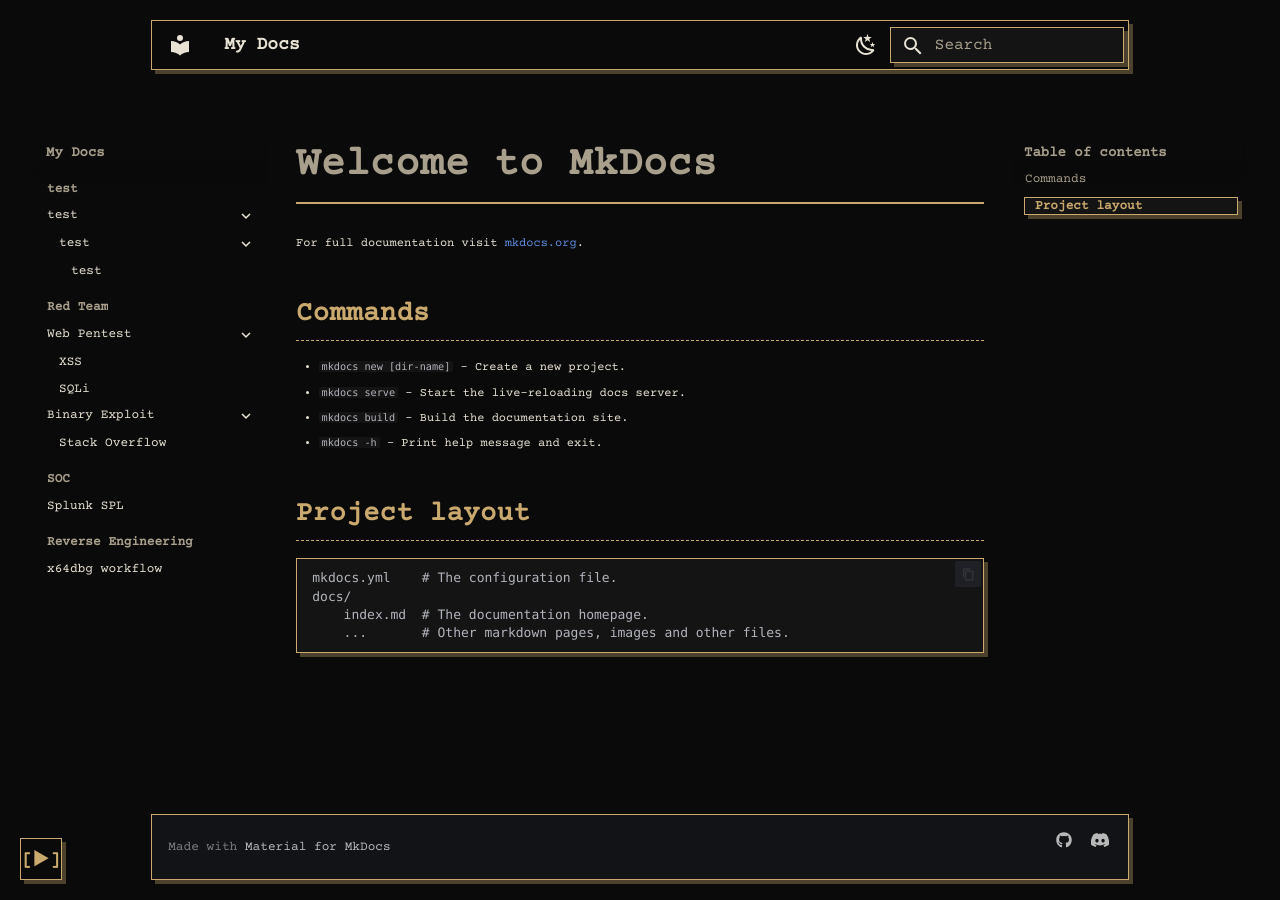
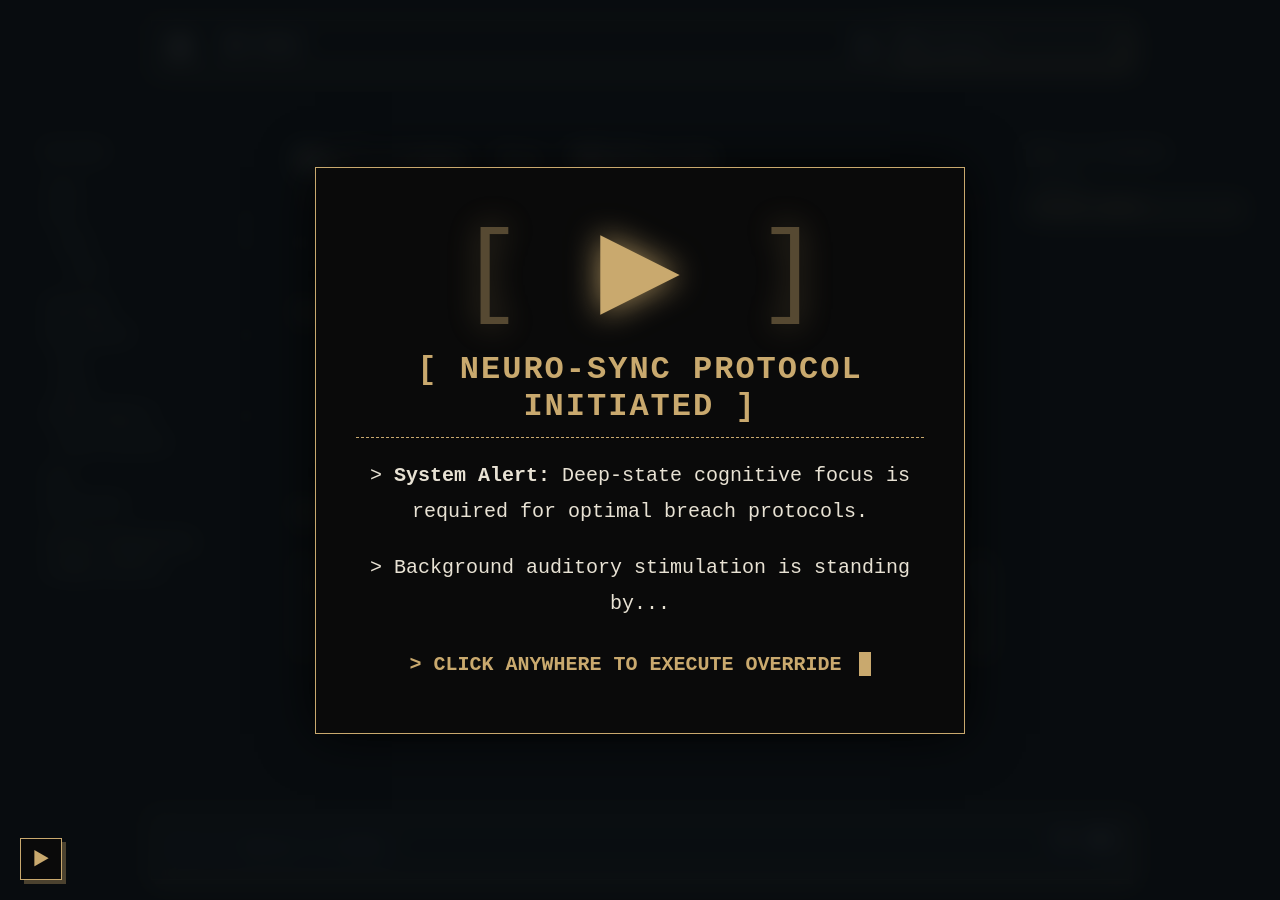
Before and after one commit to hau2212/playBook, an MkDocs documentation site: the page built from docs/index.md, in a window 1280 px wide. Built offline with MkDocs 1.6.1 and Material for MkDocs 9.7.7, drawn with Linux system fonts in a browser that asks for light colours.

Commit message:
update popup alert

```diff
--- /dev/null
+++ b/docs/javascripts/audio-trap.js
@@ -0,0 +1,44 @@
+(function () {
+  "use strict";
+
+  function initAudioTrap() {
+    // Check session để popup chỉ xuất hiện 1 lần duy nhất
+    if (sessionStorage.getItem("audioTrapSeen")) return;
+
+    var overlay = document.createElement("div");
+    overlay.id = "audio-trap-overlay";
+
+    // Đã thay thế mũi tên bằng một khối Logo ở ngay trung tâm Terminal
+    overlay.innerHTML =
+      '<div class="audio-trap-terminal">' +
+      '  <div class="audio-trap-logo">' +
+      '    <span class="logo-bracket">[</span>' +
+      '    <span class="logo-icon">&#9654;</span>' +
+      '    <span class="logo-bracket">]</span>' +
+      '  </div>' +
+      '  <h2>[ NEURO-SYNC PROTOCOL INITIATED ]</h2>' +
+      '  <p>> <strong>System Alert:</strong> Deep-state cognitive focus is required for optimal breach protocols.</p>' +
+      '  <p>> Background auditory stimulation is standing by...</p>' +
+      '  <p style="color: var(--md-accent-fg-color, #c9a96e); margin-top: 25px; font-weight: bold;">' +
+      '    > CLICK ANYWHERE TO EXECUTE OVERRIDE <span class="blinking-cursor"></span>' +
+      '  </p>' +
+      '</div>';
+
+    document.body.appendChild(overlay);
+
+    overlay.addEventListener("click", function() {
+      // 1. Tắt lớp sương mù
+      overlay.style.opacity = "0";
+      overlay.style.pointerEvents = "none";
+      sessionStorage.setItem("audioTrapSeen", "true");
+
+      // 2. Xóa HTML khỏi DOM
+      setTimeout(function() {
+        if (overlay.parentNode) overlay.parentNode.removeChild(overlay);
+      }, 400);
+    });
+  }
+
+  // Khởi chạy khi tải trang
+  document.addEventListener("DOMContentLoaded", initAudioTrap);
+})();
--- a/docs/javascripts/music-player.js
+++ b/docs/javascripts/music-player.js
@@ -1,15 +1,12 @@
 (function () {
   "use strict";
 
-  var LOCAL_TRACKS = [
-    { title: "[SYS_AUDIO_01]", src: "/assets/audio/lofi-1.mp3" },
-  ];
+  var LOCAL_TRACKS = [];
 
   var YOUTUBE_TRACKS = [
     { title: "[NET_STREAM_01]", videoId: "lw6GgjJ8guw" }
   ];
 
-  /* 1. ĐỔI MẶC ĐỊNH SANG YOUTUBE (Bỏ qua Local) */
   var DEFAULT_SOURCE = "youtube";
 
   var state = {
@@ -34,9 +31,10 @@
   function buildUI() {
     var wrap = document.createElement("div");
     wrap.id = "floating-player";
+
     wrap.innerHTML =
       '<div class="fp-box">' +
-      '  <div class="fp-toggle" id="fp-toggle" title="Kéo để di chuyển / Click để mở">[&#9654;]</div>' +
+      '  <div class="fp-toggle" id="fp-toggle" title="Kéo để di chuyển / Click để mở">&#9654;</div>' +
       '  <div class="fp-panel fp-collapsed" id="fp-panel">' +
       '    <div class="fp-track" id="fp-track">[STANDBY]</div>' +
 
@@ -57,13 +55,6 @@
       '      <input id="fp-volume" type="range" min="0" max="100" value="40" title="Âm lượng">' +
       '    </div>' +
 
-      /* 2. ĐÃ XÓA (ẨN) GIAO DIỆN CHUYỂN ĐỔI LOCAL/YOUTUBE */
-      // '    <div class="fp-source">' +
-      // '      <label><input type="radio" name="fp-src" value="local" checked> [LOCAL_DB]</label>' +
-      // '      <label><input type="radio" name="fp-src" value="youtube"> [NET_STREAM]</label>' +
-      // '    </div>' +
-
-      /* 3. HIỂN THỊ LUÔN Ô NHẬP LINK YOUTUBE (Đổi display:none thành display:flex) */
       '    <div class="fp-yt-input" id="fp-yt-input-group" style="display:flex;">' +
       '      <input type="text" id="fp-yt-link" placeholder="Dán link hoặc ID YouTube" autocomplete="off">' +
       '      <button id="fp-yt-load">Phát</button>' +
@@ -89,8 +80,7 @@
       state.isDraggingProgress = true;
       var percent = e.target.value / 100;
       var dur = 0;
-      if (state.source === "local" && audioEl) dur = audioEl.duration;
-      if (state.source === "youtube" && state.ytPlayer && state.ytPlayer.getDuration) dur = state.ytPlayer.getDuration();
+      if (state.ytPlayer && state.ytPlayer.getDuration) dur = state.ytPlayer.getDuration();
       if (!isNaN(dur)) {
         document.getElementById("fp-time-current").textContent = "[" + formatTime(percent * dur) + "]";
       }
@@ -99,24 +89,11 @@
     pBar.addEventListener("change", function(e) {
       state.isDraggingProgress = false;
       var percent = e.target.value / 100;
-      if (state.source === "local" && audioEl) {
-        var newTime = percent * audioEl.duration;
-        if (!isNaN(newTime)) audioEl.currentTime = newTime;
-      } else if (state.source === "youtube" && state.ytPlayer && state.ytPlayer.seekTo) {
+      if (state.ytPlayer && state.ytPlayer.seekTo) {
         var newTime = percent * state.ytPlayer.getDuration();
         if (!isNaN(newTime)) state.ytPlayer.seekTo(newTime, true);
       }
     });
-
-    /* 4. ĐÃ TẮT SỰ KIỆN CLICK VÀO NÚT RADIO BỊ ẨN */
-    // var radios = document.getElementsByName("fp-src");
-    // for (var i = 0; i < radios.length; i++) {
-    //   radios[i].addEventListener("change", function (e) {
-    //     var isYt = e.target.value === "youtube";
-    //     document.getElementById("fp-yt-input-group").style.display = isYt ? "flex" : "none";
-    //     switchSource(e.target.value);
-    //   });
-    // }
 
     document.getElementById("fp-yt-load").addEventListener("click", function() {
       var inputVal = document.getElementById("fp-yt-link").value.trim();
@@ -179,6 +156,7 @@
     var isDragging = false;
     var hasMoved = false;
     var startX, startY, initialX, initialY;
+    var lastToggleTime = 0;
 
     function dragStart(e) {
       if (e.type === "touchstart") e = e.touches[0];
@@ -198,7 +176,7 @@
       var dx = clientX - startX;
       var dy = clientY - startY;
 
-      if (Math.abs(dx) > 3 || Math.abs(dy) > 3) {
+      if (Math.abs(dx) > 8 || Math.abs(dy) > 8) {
         hasMoved = true;
         wrap.style.left = (initialX + dx) + "px";
         wrap.style.top = (initialY + dy) + "px";
@@ -209,7 +187,13 @@
     function dragEnd(e) {
       if (!isDragging) return;
       isDragging = false;
-      if (!hasMoved) panel.classList.toggle("fp-collapsed");
+      if (!hasMoved) {
+        var now = new Date().getTime();
+        if (now - lastToggleTime > 400) {
+          panel.classList.toggle("fp-collapsed");
+          lastToggleTime = now;
+        }
+      }
     }
 
     toggle.addEventListener("mousedown", dragStart);
@@ -221,50 +205,14 @@
     document.addEventListener("touchend", dragEnd);
   }
 
-  var audioEl = null;
-  function getAudioEl() {
-    if (!audioEl) {
-      audioEl = new Audio();
-      audioEl.addEventListener("ended", function () { changeTrack(1); });
-
-      audioEl.addEventListener("timeupdate", function() {
-        updateProgressUI(audioEl.currentTime, audioEl.duration);
-      });
-      audioEl.addEventListener("loadedmetadata", function() {
-        updateProgressUI(audioEl.currentTime, audioEl.duration);
-      });
-    }
-    return audioEl;
-  }
-
   function currentList() {
-    return state.source === "local" ? LOCAL_TRACKS : YOUTUBE_TRACKS;
+    return YOUTUBE_TRACKS;
   }
 
   function updateTrackLabel() {
     var list = currentList();
     var t = list[state.index];
     document.getElementById("fp-track").textContent = t ? t.title : "[NO_DATA]";
-  }
-
-  function playLocal() {
-    var list = LOCAL_TRACKS;
-    if (!list.length) return;
-    var a = getAudioEl();
-    a.src = list[state.index].src;
-    a.volume = document.getElementById("fp-volume").value / 100;
-    a.play().then(function() {
-      state.playing = true;
-      updatePlayIcon();
-    }).catch(function(err) {
-      console.warn("Autoplay bị chặn bởi trình duyệt, cần click để phát.");
-    });
-  }
-
-  function pauseLocal() {
-    if (audioEl) audioEl.pause();
-    state.playing = false;
-    updatePlayIcon();
   }
 
   function ensureYouTube(callback) {
@@ -288,22 +236,23 @@
             onReady: function (e) {
               e.target.setVolume(document.getElementById("fp-volume").value);
               e.target.playVideo();
-              state.playing = true;
-              updatePlayIcon();
             },
             onStateChange: function (e) {
-              if (e.data === YT.PlayerState.PLAYING) startYtProgress();
-              else stopYtProgress();
-
+              if (e.data === YT.PlayerState.PLAYING) {
+                state.playing = true;
+                updatePlayIcon();
+                startYtProgress();
+              } else {
+                state.playing = false;
+                updatePlayIcon();
+                stopYtProgress();
+              }
               if (e.data === YT.PlayerState.ENDED) changeTrack(1);
             }
           }
         });
       } else {
         state.ytPlayer.loadVideoById(vid);
-        state.playing = true;
-        updatePlayIcon();
-        startYtProgress();
       }
     });
   }
@@ -317,9 +266,9 @@
 
   function togglePlay() {
     if (state.playing) {
-      state.source === "local" ? pauseLocal() : pauseYouTube();
+      pauseYouTube();
     } else {
-      state.source === "local" ? playLocal() : playYouTube();
+      playYouTube();
     }
   }
 
@@ -329,38 +278,34 @@
     state.index = (state.index + delta + list.length) % list.length;
 
     updateProgressUI(0, 0);
-
     updateTrackLabel();
     if (state.playing) {
-      state.source === "local" ? playLocal() : playYouTube();
+      playYouTube();
     }
   }
 
-  function switchSource(src) {
-    pauseLocal();
-    pauseYouTube();
-    state.source = src;
-    state.index = 0;
-    updateProgressUI(0, 0);
-    updateTrackLabel();
-  }
-
   function setVolume(v) {
-    if (state.source === "local" && audioEl) audioEl.volume = v / 100;
-    if (state.source === "youtube" && state.ytPlayer && state.ytPlayer.setVolume) state.ytPlayer.setVolume(v);
+    if (state.ytPlayer && state.ytPlayer.setVolume) state.ytPlayer.setVolume(v);
   }
 
   function updatePlayIcon() {
     var btn = document.getElementById("fp-play");
-    if (btn) btn.innerHTML = state.playing ? "&#9724;" : "&#9654;";
+    var toggleBtn = document.getElementById("fp-toggle");
+
+    // Đã thay đổi thành đúng mã Tam Giác Đều (&#9654;) và Hình Vuông Chuẩn (&#9724;)
+    var iconPlay = "&#9654;"; // ▶
+    var iconPause = "&#9724;"; // ◼
+
+    if (btn) {
+      btn.innerHTML = state.playing ? iconPause : iconPlay;
+    }
+    if (toggleBtn) {
+      toggleBtn.innerHTML = state.playing ? iconPause : iconPlay;
+    }
   }
 
   document.addEventListener("DOMContentLoaded", function () {
     buildUI();
     updateTrackLabel();
-
-    setTimeout(function() {
-      if(!state.playing) togglePlay();
-    }, 500);
   });
 })();
--- /dev/null
+++ b/docs/stylesheets/audio-trap.css
@@ -0,0 +1,101 @@
+/* ============================================================
+   [ CYBERPUNK NEURO-SYNC OVERLAY ]
+   ============================================================ */
+
+/* Lớp sương mù che phủ toàn trang */
+#audio-trap-overlay {
+  position: fixed;
+  top: 0;
+  left: 0;
+  width: 100vw;
+  height: 100vh;
+  background-color: rgba(9, 13, 17, 0.85);
+  backdrop-filter: blur(12px);
+  -webkit-backdrop-filter: blur(12px);
+  z-index: 999998;
+  display: flex;
+  align-items: center;
+  justify-content: center;
+  flex-direction: column;
+  cursor: crosshair;
+  transition: opacity 0.4s ease-out;
+}
+
+/* Ép máy phát nhạc nổi lên trên lớp sương mù */
+#floating-player {
+  z-index: 999999 !important;
+}
+
+/* Hộp thoại Terminal ở giữa màn hình */
+.audio-trap-terminal {
+  background: var(--md-default-bg-color, #0a0a0a);
+  border: 1px solid var(--md-accent-fg-color, #c9a96e);
+  padding: 40px;
+  max-width: 650px;
+  font-family: "Courier New", Courier, monospace;
+  box-shadow: 0 0 50px rgba(0, 0, 0, 0.9);
+  text-align: center; /* Căn giữa toàn bộ nội dung */
+}
+
+/* LOGO TRUNG TÂM PHÁT SÁNG */
+.audio-trap-logo {
+  font-size: 5rem;
+  color: var(--md-accent-fg-color, #c9a96e);
+  margin-bottom: 20px;
+  text-shadow: 0 0 15px rgba(201, 169, 110, 0.5);
+  animation: pulseLogo 2s infinite alternate;
+}
+
+.audio-trap-logo .logo-bracket {
+  opacity: 0.4;
+}
+
+.audio-trap-logo .logo-icon {
+  margin: 0 15px;
+}
+
+@keyframes pulseLogo {
+  from {
+    text-shadow: 0 0 10px rgba(201, 169, 110, 0.3);
+    transform: scale(0.98);
+  }
+  to {
+    text-shadow: 0 0 35px rgba(201, 169, 110, 0.9);
+    transform: scale(1.05);
+  }
+}
+
+/* Tiêu đề và văn bản */
+.audio-trap-terminal h2 {
+  color: var(--md-accent-fg-color, #c9a96e);
+  margin-top: 0;
+  font-size: 1.6rem;
+  letter-spacing: 2px;
+  text-transform: uppercase;
+  border-bottom: 1px dashed var(--md-accent-fg-color);
+  padding-bottom: 12px;
+  margin-bottom: 20px;
+}
+
+.audio-trap-terminal p {
+  color: var(--md-default-fg-color, #c9d1d9);
+  font-size: 1rem;
+  line-height: 1.8;
+  margin-bottom: 10px;
+}
+
+/* Hiệu ứng con trỏ nhấp nháy */
+.blinking-cursor {
+  display: inline-block;
+  width: 12px;
+  height: 1.2rem;
+  background-color: var(--md-accent-fg-color, #c9a96e);
+  vertical-align: text-bottom;
+  animation: blink-caret 1s step-end infinite;
+  margin-left: 5px;
+}
+
+@keyframes blink-caret {
+  0%, 100% { opacity: 1; }
+  50% { opacity: 0; }
+}
--- a/mkdocs.yml
+++ b/mkdocs.yml
@@ -26,6 +26,7 @@
 extra_css:
   - stylesheets/extra.css
   - stylesheets/player.css
+  - stylesheets/audio-trap.css
 
 extra:
   social:
@@ -63,3 +64,4 @@
 
 extra_javascript:
   - javascripts/music-player.js
+  - javascripts/audio-trap.js
```
